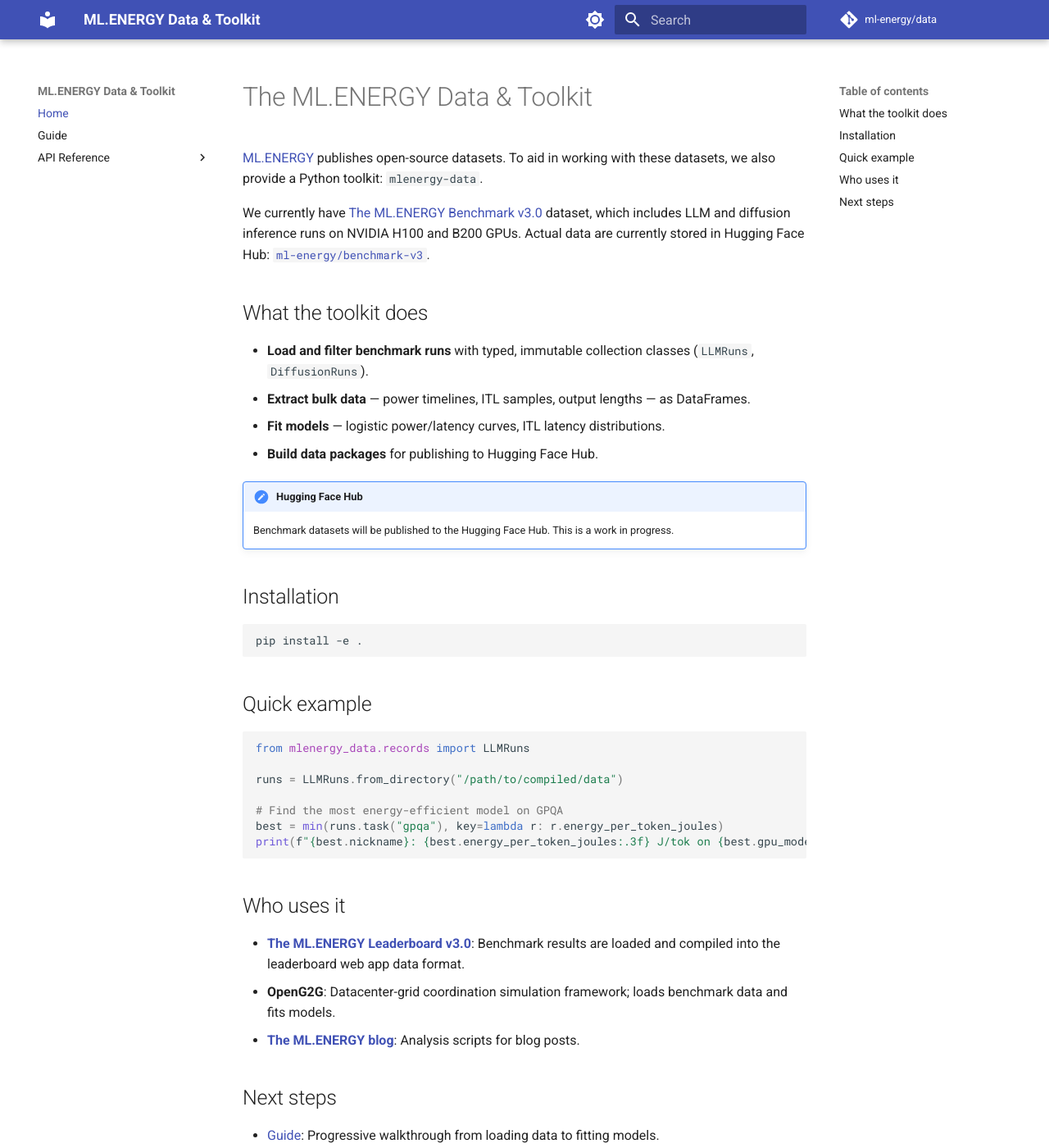
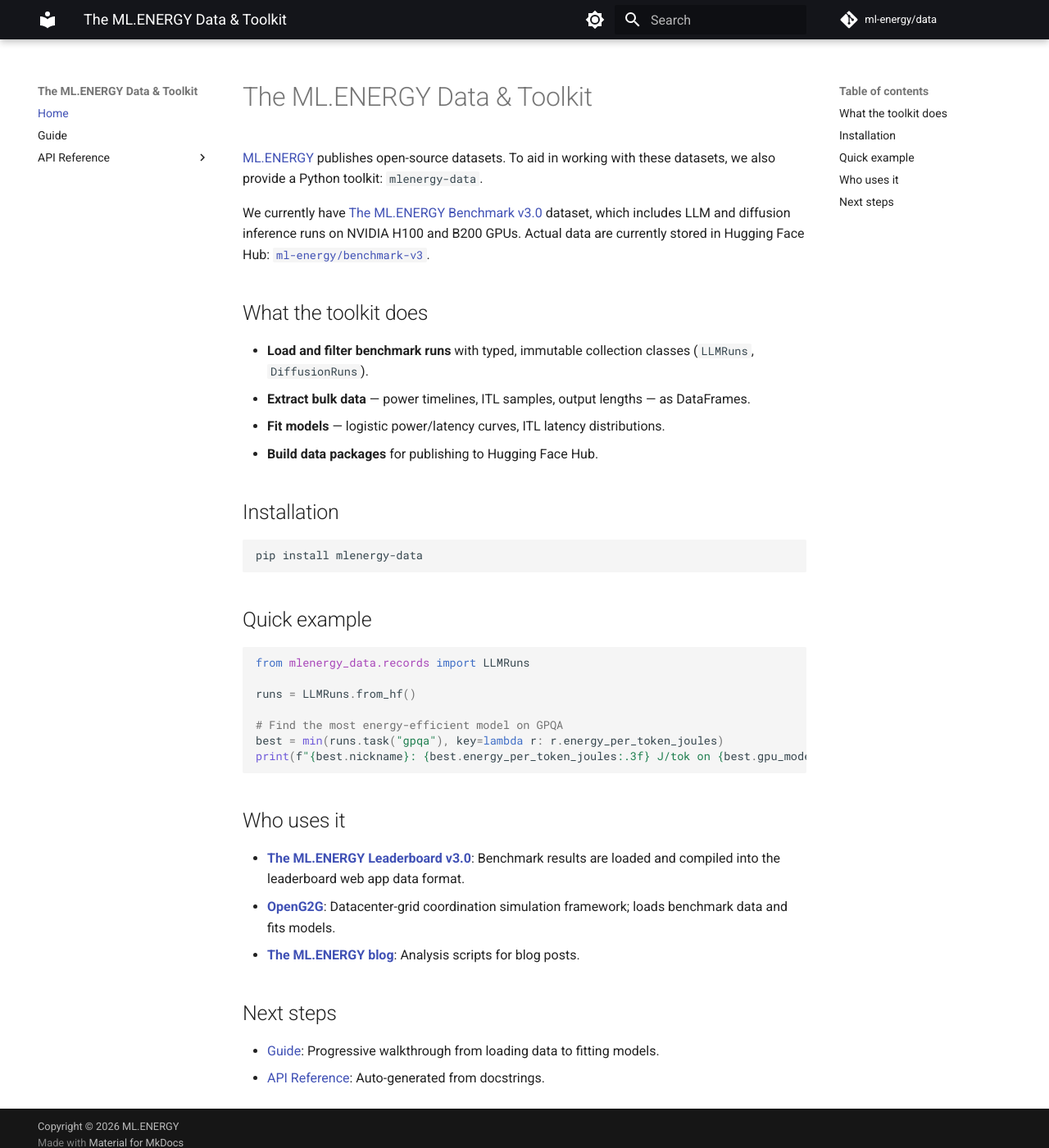
Before and after one commit to ml-energy/data, an MkDocs documentation site: the page built from docs/index.md, in a window 1280 px wide and 1400 px high. Shown: the whole window at 82% size. Built offline with MkDocs 1.6.1 and Material for MkDocs 9.7.7, drawn with Linux system fonts in a browser that asks for light colours; comment, search, counter and statistics services are not loaded.

Commit message:
Website updates

````diff
--- a/docs/index.md
+++ b/docs/index.md
@@ -13,13 +13,10 @@
 - **Fit models** — logistic power/latency curves, ITL latency distributions.
 - **Build data packages** for publishing to Hugging Face Hub.
 
-!!! note "Hugging Face Hub"
-    Benchmark datasets will be published to the Hugging Face Hub. This is a work in progress.
-
 ## Installation
 
 ```bash
-pip install -e .
+pip install mlenergy-data
 ```
 
 ## Quick example
@@ -27,7 +24,7 @@
 ```python
 from mlenergy_data.records import LLMRuns
 
-runs = LLMRuns.from_directory("/path/to/compiled/data")
+runs = LLMRuns.from_hf()
 
 # Find the most energy-efficient model on GPQA
 best = min(runs.task("gpqa"), key=lambda r: r.energy_per_token_joules)
@@ -37,7 +34,7 @@
 ## Who uses it
 
 - [**The ML.ENERGY Leaderboard v3.0**](https://ml.energy/leaderboard): Benchmark results are loaded and compiled into the leaderboard web app data format.
-- **OpenG2G**: Datacenter-grid coordination simulation framework; loads benchmark data and fits models.
+- [**OpenG2G**](https://github.com/ml-energy/openg2g): Datacenter-grid coordination simulation framework; loads benchmark data and fits models.
 - [**The ML.ENERGY blog**](https://ml.energy/blog): Analysis scripts for blog posts.
 
 ## Next steps
--- /dev/null
+++ b/docs/stylesheets/extra.css
@@ -0,0 +1,4 @@
+/* Make site name in header less bold */
+.md-header__topic:first-child {
+  font-weight: 400;
+}
--- a/mkdocs.yml
+++ b/mkdocs.yml
@@ -1,4 +1,4 @@
-site_name: ML.ENERGY Data & Toolkit
+site_name: The ML.ENERGY Data & Toolkit
 site_url: https://ml.energy/data
 site_description: Datasets published by ML.ENERGY and toolkits for working with them.
 
@@ -12,11 +12,13 @@
   palette:
     - media: "(prefers-color-scheme: light)"
       scheme: default
+      primary: black
       toggle:
         icon: material/brightness-7
         name: Dark mode
     - media: "(prefers-color-scheme: dark)"
       scheme: slate
+      primary: black
       toggle:
         icon: material/brightness-4
         name: Light mode
@@ -30,6 +32,12 @@
 
 plugins:
   - search
+  - social:
+      enabled: !ENV [BUILD_SOCIAL_CARD, false]
+      cards_dir: assets/img/social
+      cards_layout_options:
+        background_color: "#f7e96d"
+        color: "#231f20"
   - mkdocstrings:
       handlers:
         python:
@@ -43,3 +51,11 @@
   - admonition
   - pymdownx.highlight
   - pymdownx.superfences
+
+extra_css:
+  - stylesheets/extra.css
+
+extra:
+  analytics:
+    provider: !ENV SITE_ANALYTICS
+    property: G-C013T57GV2
````
Also changed, not shown: data_publishing/DATASET_CARD.md (+1 -1 lines), docs/guide.md (+3 -3 lines), 2 other files.
